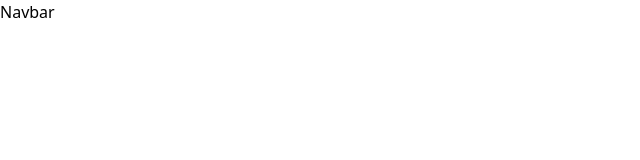
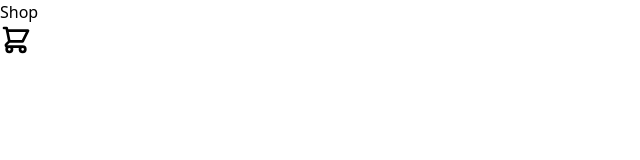
Before and after one commit to radosav-perisic/rj-tech, a React (Vite) app in the folder rj-tech/: page / in a window 1280 px wide. Shown: the top 160 px of the page, without its empty margins (0-640 px from the left). Built offline with nearby package versions, Linux system fonts and the light colour scheme.

Commit message:
Add links & react icon to Navbar

```diff
--- a/rj-tech/src/components/Navbar.jsx
+++ b/rj-tech/src/components/Navbar.jsx
@@ -1,8 +1,15 @@
 import React from 'react'
+import { Link } from 'react-router-dom'
+import {HiOutlineShoppingCart} from 'react-icons/hi'
 
 const Navbar = () => {
   return (
-    <div>Navbar</div>
+    <div className=''>
+        <div className=''>
+        <Link to='/'>Shop</Link>
+        <Link to='/cart'><HiOutlineShoppingCart size={32}/></Link>
+        </div>
+    </div>
   )
 }
 
```
